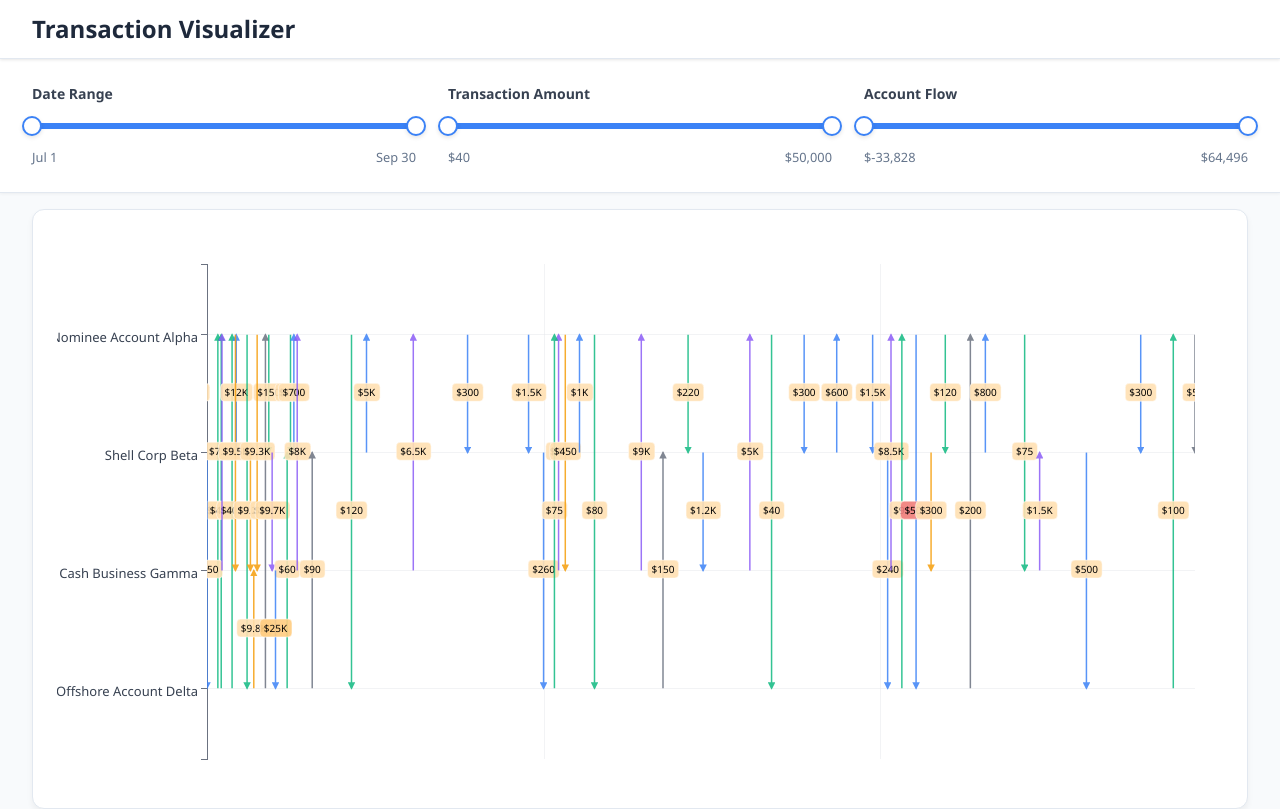
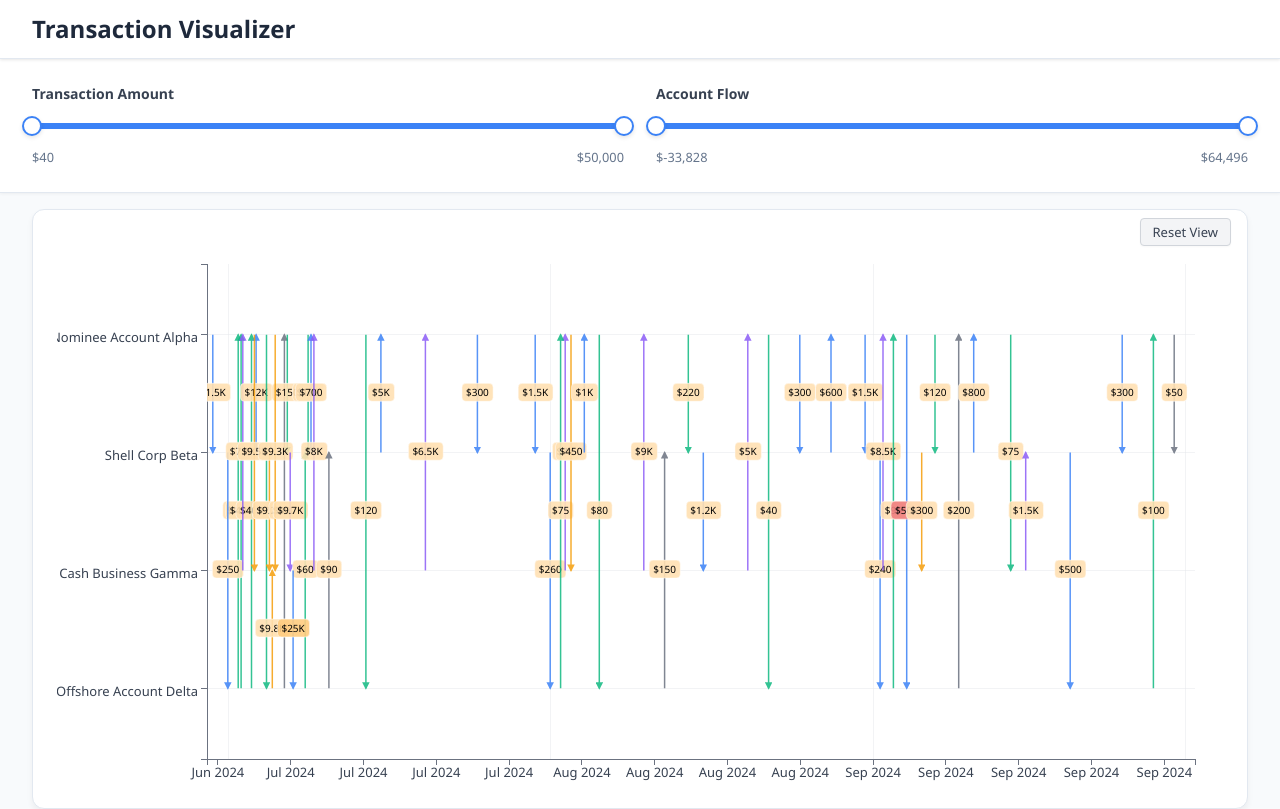
Before and after one commit to tarunbolla/txn-visualiser, a React (Vite) app: page / in a window 1280 px wide. Shown: the top 809 px of the page. Built offline with nearby package versions, Linux system fonts and the light colour scheme.

Commit message:
fix: ensure buffered x domain is used for both chart and D3 zoom, preventing transactions from being clipped at chart edges after reset

```diff
--- a/src/App.tsx
+++ b/src/App.tsx
@@ -6,9 +6,8 @@ import Tooltip from "./components/Tooltip";
 import { rawTransactionsData, accounts, parseDate } from "./data";
 import "./App.css";
 
-// Add amount and flow filter support to Filters type
+// Remove dateRange from Filters type
 interface Filters {
-  dateRange: { from: Date | null; to: Date | null };
   amountRange?: [number, number];
   flowRange?: [number, number];
 }
@@ -41,9 +40,7 @@ function App() {
   };
 
   // Main state
-  const [filters, setFilters] = useState<Filters>({
-    dateRange: { from: null, to: null },
-  });
+  const [filters, setFilters] = useState<Filters>({});
   const [page, setPage] = useState(1);
 
   const [transactions, setTransactions] = useState(() =>
@@ -76,8 +73,6 @@ function App() {
   // Filtered transactions (add amount and flow filters)
   const filteredTransactions = useMemo(() => {
     return transactions.filter((tx) => {
-      if (filters.dateRange.from && tx.parsedDate && tx.parsedDate < filters.dateRange.from) return false;
-      if (filters.dateRange.to && tx.parsedDate && tx.parsedDate > filters.dateRange.to) return false;
       if (filters.amountRange && (tx.amount < filters.amountRange[0] || tx.amount > filters.amountRange[1])) return false;
       if (filters.flowRange) {
         // Only show tx if both from/to accounts are in flow range
--- a/src/components/Chart.tsx
+++ b/src/components/Chart.tsx
@@ -22,6 +22,18 @@ const Chart: React.FC<ChartProps> = ({
   const containerRef = useRef<HTMLDivElement | null>(null);
   // Store the current x domain for zooming
   const [xDomain, setXDomain] = useState<[Date, Date] | null>(null);
+
+  // Store the initial x domain for reset
+  const initialXDomain = React.useMemo(() => {
+    // No date filter needed, just use all transactions
+    if (!transactions.length) return [new Date(), new Date()] as [Date, Date];
+    const minDate = d3.min(transactions, d => d.parsedDate!)!;
+    const maxDate = d3.max(transactions, d => d.parsedDate!)!;
+    // Add buffer space of 2 days on each side
+    const bufferedMin = d3.timeDay.offset(minDate, -2);
+    const bufferedMax = d3.timeDay.offset(maxDate, 2);
+    return [bufferedMin, bufferedMax] as [Date, Date];
+  }, [transactions]);
 
   // Use a ref to hold the latest callbacks, avoiding stale closures in D3
   const callbacks = useRef({ onShowTooltip, onHideTooltip, onToggleFlag });
@@ -56,8 +68,10 @@ const Chart: React.FC<ChartProps> = ({
 
     // X: time scale
     const dates = transactions.map((d) => d.parsedDate!);
-    const minDate = d3.min(dates)!;
-    const maxDate = d3.max(dates)!;
+    // Use padded domain for default view
+    const [paddedMin, paddedMax] = initialXDomain;
+    const minDate = paddedMin;
+    const maxDate = paddedMax;
     // Use zoomed domain if present
     const xScale = d3
       .scaleTime()
@@ -162,18 +176,18 @@ const Chart: React.FC<ChartProps> = ({
       .attr("font-size", 14)
       .attr("fill", "#374151");
 
-    // Draw x-axis (dates) at the very bottom
+    // Draw x-axis (dates) at the bottom of the chart area
     svg
       .append("g")
       .attr("class", "x-axis")
       .attr(
         "transform",
-        `translate(0,${height - margin.bottom + 25})` // Move x-axis to bottom, visible
+        `translate(0,${height - margin.bottom})` // Move x-axis to bottom of chart area
       )
       .call(
         d3.axisBottom(xScale)
-          .ticks(6)
-          .tickFormat((domainValue, _i) => {
+          .ticks(8)
+          .tickFormat((domainValue) => {
             if (domainValue instanceof Date) {
               return d3.timeFormat("%b %Y")(domainValue);
             }
@@ -391,7 +405,7 @@ const Chart: React.FC<ChartProps> = ({
     return () => {
       resizeObserver.disconnect();
     };
-  }, [transactions, accounts, xDomain]); // Dependencies are now only data-related
+  }, [transactions, accounts, xDomain, initialXDomain]); // Added initialXDomain to dependencies
 
   // D3 zoom for X axis only
   useEffect(() => {
@@ -399,30 +413,55 @@ const Chart: React.FC<ChartProps> = ({
     const svg = d3.select(svgRef.current);
     // Remove any previous zoom listeners
     svg.on("wheel.zoom", null).on("mousedown.zoom", null).on("touchstart.zoom", null);
-    // Get initial domain
-    const dates = transactions.map((d) => d.parsedDate!);
-    const minDate = d3.min(dates)!;
-    const maxDate = d3.max(dates)!;
+    // Use buffered domain for zoom
+    const [minDate, maxDate] = initialXDomain;
     const x = d3.scaleTime().domain([minDate, maxDate]).range([150, Math.max(600, svgRef.current.getBoundingClientRect().width - 48) - 30]);
     // Set up zoom
     const zoom = d3.zoom<SVGSVGElement, unknown>()
       .scaleExtent([0.5, 10])
-      .translateExtent([[x.range()[0], 0], [x.range()[1], 0]])
       .on("zoom", (event) => {
         // Only X axis
         const t = event.transform;
         const zx = t.rescaleX(x);
         setXDomain(zx.domain() as [Date, Date]);
       });
-    svg.call(zoom as any);
+    svg.call(zoom as d3.ZoomBehavior<SVGSVGElement, unknown>);
+    // Expose zoom and svg for reset
+    (window as unknown as { __chartZoom?: d3.ZoomBehavior<SVGSVGElement, unknown>; __chartSvg?: d3.Selection<SVGSVGElement, unknown, null, undefined>; }).__chartZoom = zoom;
+    (window as unknown as { __chartZoom?: d3.ZoomBehavior<SVGSVGElement, unknown>; __chartSvg?: d3.Selection<SVGSVGElement, unknown, null, undefined>; }).__chartSvg = svg;
     // Clean up
     return () => {
       svg.on("wheel.zoom", null).on("mousedown.zoom", null).on("touchstart.zoom", null);
     };
-  }, [transactions]);
+  }, [transactions, initialXDomain]);
 
   return (
-    <div className="chart-container" ref={containerRef}>
+    <div className="chart-container" ref={containerRef} style={{ position: 'relative' }}>
+      {/* Chart controls top right */}
+      <div style={{ position: 'absolute', top: 8, right: 16, zIndex: 2 }}>
+        <button
+          style={{
+            background: '#f3f4f6',
+            border: '1px solid #d1d5db',
+            borderRadius: 4,
+            padding: '4px 12px',
+            fontSize: 13,
+            color: '#374151',
+            cursor: 'pointer',
+            boxShadow: '0 1px 2px rgba(0,0,0,0.03)'
+          }}
+          onClick={() => {
+            setXDomain(null);
+            // Also reset D3 zoom transform
+            if ((window as any).__chartZoom && (window as any).__chartSvg) {
+              (window as any).__chartSvg.call((window as any).__chartZoom.transform, d3.zoomIdentity);
+            }
+          }}
+          title="Reset zoom and pan"
+        >
+          Reset View
+        </button>
+      </div>
       <svg ref={svgRef} />
     </div>
   );
--- a/src/components/Controls.tsx
+++ b/src/components/Controls.tsx
@@ -4,7 +4,6 @@ import DualRangeSlider from "./DualRangeSlider";
 import "../App.css";
 
 export interface Filters {
-  dateRange: { from: Date | null; to: Date | null };
   amountRange?: [number, number];
   flowRange?: [number, number];
 }
@@ -13,7 +12,7 @@ export interface ControlsProps {
   filters: Filters;
   accounts: Account[];
   onFilterChange: (newFilters: Partial<Filters>) => void;
-  transactions?: any[];
+  transactions?: Array<{ amount: number; parsedDate?: Date }> ;
   accountFlows?: Record<string, number>;
 }
 
@@ -32,36 +31,12 @@ const Controls: React.FC<ControlsProps> = ({ filters, onFilterChange, transactio
     return [Math.min(...vals), Math.max(...vals)];
   }, [accountFlows]);
 
-  // Compute min/max dates for date slider
-  const [minDate, maxDate] = React.useMemo(() => {
-    if (!transactions.length) return [new Date('2024-01-01'), new Date('2024-12-31')];
-    const dates = transactions.map(t => t.parsedDate).filter(Boolean);
-    return [new Date(Math.min(...dates)), new Date(Math.max(...dates))];
-  }, [transactions]);
-
   const currentAmountRange = filters.amountRange || [minAmount, maxAmount];
   const currentFlowRange = filters.flowRange || [minFlow, maxFlow];
-  const currentDateRange: [number, number] = [
-    filters.dateRange.from?.getTime() || minDate.getTime(),
-    filters.dateRange.to?.getTime() || maxDate.getTime()
-  ];
 
   return (
     <>
-      <DualRangeSlider
-        min={minDate.getTime()}
-        max={maxDate.getTime()}
-        value={currentDateRange}
-        onChange={([from, to]) => onFilterChange({
-          dateRange: {
-            from: new Date(from),
-            to: new Date(to)
-          }
-        })}
-        label="Date Range"
-        formatValue={(val) => new Date(val).toLocaleDateString('en-US', { month: 'short', day: 'numeric' })}
-      />
-
+      {/* Amount slider */}
       <DualRangeSlider
         min={minAmount}
         max={maxAmount}
@@ -71,6 +46,7 @@ const Controls: React.FC<ControlsProps> = ({ filters, onFilterChange, transactio
         formatValue={(val) => `$${Math.round(val).toLocaleString()}`}
       />
 
+      {/* Flow slider */}
       <DualRangeSlider
         min={minFlow}
         max={maxFlow}
--- a/src/data.ts
+++ b/src/data.ts
@@ -24,7 +24,7 @@ import * as d3 from "d3";
 
 export const parseDate = d3.timeParse("%Y-%m-%d");
 export const formatDate = d3.timeFormat("%d/%m/%Y");
-export let formatXAxisDate = d3.timeFormat("%d/%m");
+export const formatXAxisDate = d3.timeFormat("%d/%m");
 export const formatCurrency = (value: number) => {
   if (value === undefined || value === null || isNaN(value)) return "N/A";
   return Number(value).toLocaleString("en-AU", {
```
